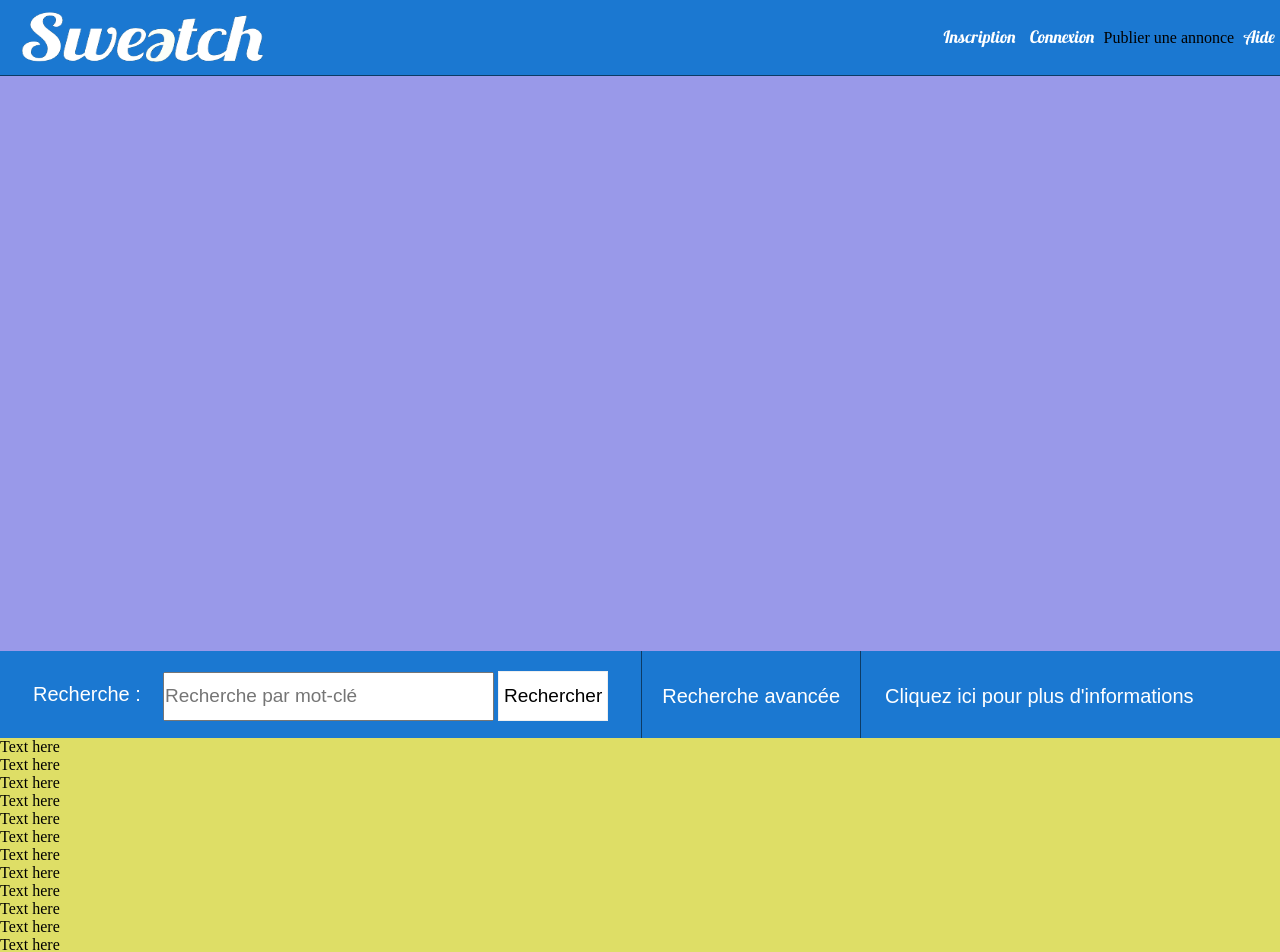
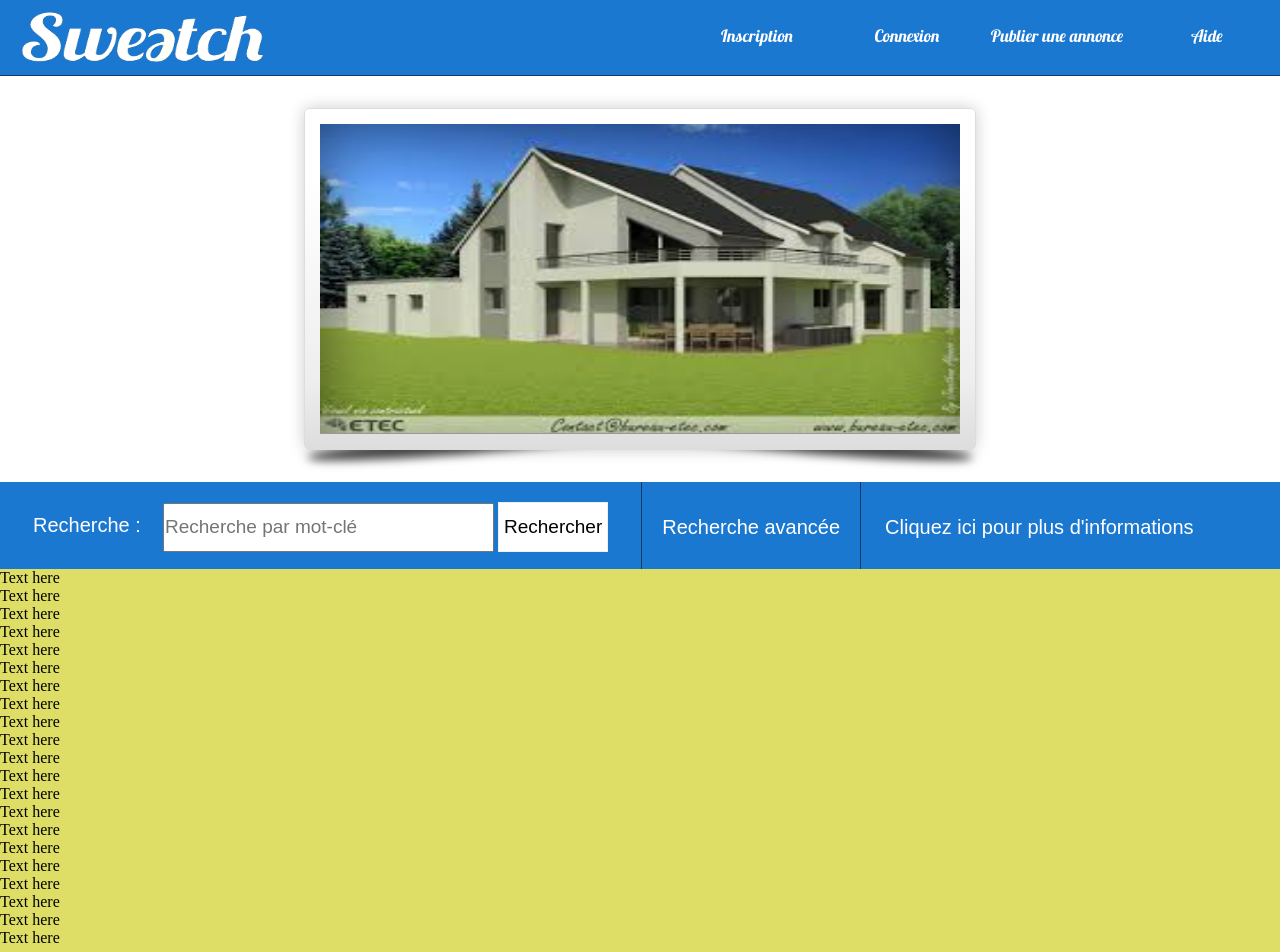
Before and after one commit to isepg3e/Projet-Sweetch, a PHP site: page /accueil.html in a window 1280 px wide. Shown: the top 952 px of the page. Run offline with PHP 8.4, Linux system fonts and the light colour scheme.

Commit message:
slideshow sur l'accueil

```diff
--- a/documents-export-2014-10-28/accueil.html
+++ b/documents-export-2014-10-28/accueil.html
@@ -19,17 +19,41 @@
 					<ul>
 						<li><a class="header-link" href="">Inscription</a></li>
 						<li><a class="header-link" href="">Connexion</a></li>
-						<li><a class="header-link" href=""></a>Publier une annonce</li>
-						<li><a class="header-link" href="">Aide</a>
-						</li>
+						<li><a class="header-link" href="">Publier une annonce</a></li>
+						<li><a class="header-link" href="">Aide</a></li>
 					</ul>
 				</div>
 
 			</header>
 
 
-			<section id="slider-principal">
+			<section id="slideshow">
 
+    <div class="container">
+        			<div class="c_slider"></div>
+        <div class="slider">
+            <figure>
+                <img src="maison5.jpeg" alt="" width="640" height="310" />
+                <figcaption>un échange sur montpellier</figcaption>
+
+            </figure><!--
+            --><figure>
+                <img src="maison6.jpeg" alt="" width="640" height="310" />
+                <figcaption>la maison de paul</figcaption>
+            </figure><!--
+            --><figure>
+                <img src="maison7.jpeg" alt="" width="640" height="310" />
+                <figcaption>la maison de jean</figcaption>
+
+            </figure><!--
+            --><figure>
+                <img src="maison8.jpeg" alt="" width="640" height="310" />
+                <figcaption>la maison de benji</figcaption>
+            </figure>
+        </div>
+    </div>
+
+    <span id="timeline"></span>
 			</section>
 
 
--- a/documents-export-2014-10-28/style.css
+++ b/documents-export-2014-10-28/style.css
@@ -56,12 +56,15 @@ header
 	font-size: 17px;
 	font-family: lobster, Arial, sans-serif;
 	color: white;
+	width:8em;
+	text-align:center;
 }
 
 .header-link:hover
 {
-	background-color: rgb(19,88,162);
+	background-color: rgb(27,155,230);
 	color: rgb(180,180,180);
+	border-radius: 40px;
 }
 
 /*
@@ -72,14 +75,101 @@ Fin de la partie header
 Partie Slider
 */
 
-#slider-principal
+#slideshow
 {
-	position: static;
-	height: 575px;
-	width: 100%;
-	background-color: rgba(0,0,200,0.4);
-	display: block;
+    position: relative;
+    width: 640px;
+    height: 310px;
+    padding: 15px;
+    margin: 2em auto 2em;
+    border: 1px solid #ddd;
+    background: #FFF;
+    /* CSS3 effects */
+    background: linear-gradient(#FFF, #FFF 20%, #EEE 80%, #DDD);
+    border-radius: 5px 5px 5px 5px;
+    box-shadow: 0 0 1em rgba(0,0,0, 0.2);
 }
+
+/* avanced box-shadow */
+#slideshow:before,  #slideshow:after
+{
+    position: absolute;
+    bottom:16px;
+    z-index: -10;
+    width: 50%;
+    height: 20px;
+    content: " ";
+    background: rgba(0,0,0,0.1);
+    border-radius: 50%;
+    box-shadow: 0 0 3px rgba(0,0,0, 0.4), 0 20px 10px rgba(0,0,0, 0.7);
+}
+#slideshow:before
+{
+    left:0;
+    transform: rotate(-5deg);
+}
+#slideshow:after
+{
+    right:0;
+    transform: rotate(5deg);
+}
+
+/* gestion des dimensions et débordement du conteneur */
+#slideshow .container
+{
+    position:relative;
+    width: 640px;
+    height: 310px;
+    overflow: hidden;
+}
+
+/* on prévoit un petit espace gris pour la timeline */
+#slideshow .container:after
+{
+    position:absolute;
+    bottom: 0; left:0;
+    content: " ";
+    width: 100%;
+    height: 1px;
+    background: #999;
+}
+/*
+   le conteneur des slides
+   en largeur il fait 100% x le nombre de slides
+*/
+#slideshow .slider
+{
+    position: absolute;
+    left:0; top:0;
+    width: 400%;
+    height: 310px;
+}
+
+/* annulation des marges sur figure */
+#slideshow figure
+{
+    position:relative;
+    display:inline-block;
+    padding:0; margin:0;
+}
+/* petit effet de vignette sur les images */
+#slideshow figure:after
+{
+    position: absolute;
+    display:block;
+    content: " ";
+    top:0; left:0;
+    width: 100%; height: 100%;
+    box-shadow: 0 0 65px rgba(0,0,0, 0.5) inset;
+}
+
+
+
+
+
+
+
+
 
 /*
 Fin de la partie Slider
```
